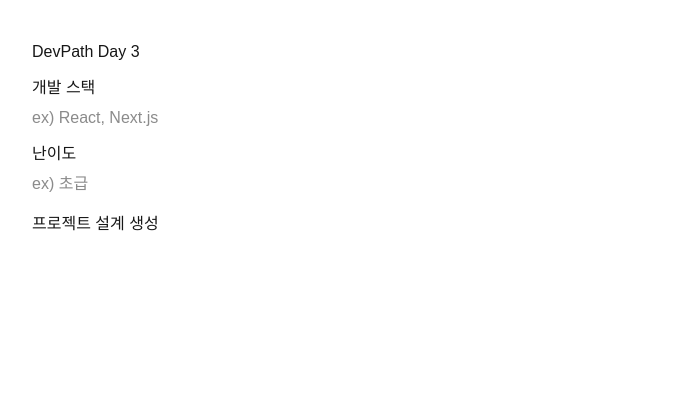
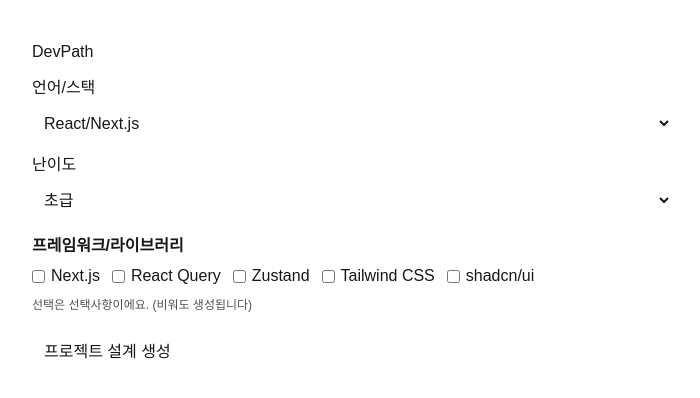
Before and after one commit to RootPark98/devPath, a Next.js app: page / in a window 1280 px wide. Shown: the top 398 px of the page, without its empty margins (8-708 px from the left). Built offline with nearby package versions, Linux system fonts and the light colour scheme.

Commit message:
UI 개선, 예외처리
UI 개선과 예외 처리, 드롭다운 형식으로 변형, 마크다운 처리

```diff
--- a/app/api/generate/route.ts
+++ b/app/api/generate/route.ts
@@ -1,8 +1,24 @@
 import { NextResponse } from "next/server";
 
+const LANGUAGES = ["React/Next.js", "Python", "Java", "C++", "C#", "Go"] as const;
+type Language = (typeof LANGUAGES)[number];
+
+const LEVELS = ["초급", "중급", "고급"] as const;
+type Level = (typeof LEVELS)[number];
+
+const FRAMEWORKS_BY_LANGUAGE: Record<Language, readonly string[]> = {
+  "React/Next.js": ["Next.js", "React Query", "Zustand", "Tailwind CSS", "shadcn/ui"],
+  Python: ["FastAPI", "Django", "Flask", "SQLAlchemy", "Celery"],
+  Java: ["Spring Boot", "JPA(Hibernate)", "QueryDSL", "JUnit", "Gradle"],
+  "C++": ["STL", "CMake", "Catch2", "fmt", "spdlog"],
+  "C#": [".NET", "ASP.NET Core", "Entity Framework Core", "xUnit", "Serilog"],
+  Go: ["Gin", "Fiber", "GORM", "sqlc", "Zap"],
+} as const;
+
 type RequestBody = {
-  stack: string;
-  level: string;
+  language: Language;
+  level: Level;
+  frameworks: string[];
 };
 
 type GeneratedPlan = {
@@ -10,12 +26,23 @@
   oneLiner: string;
   mvpFeatures: string[];
   buildSteps: string[];
-  readmeDraft: string; // 순수 텍스트
+  readmeDraft: string; // ✅ Markdown 허용
   interviewPoints: string[];
 };
 
+function isLanguage(x: any): x is Language {
+  return LANGUAGES.includes(x);
+}
+function isLevel(x: any): x is Level {
+  return LEVELS.includes(x);
+}
+
 function isNonEmptyStringArray(v: unknown): v is string[] {
-  return Array.isArray(v) && v.length > 0 && v.every((x) => typeof x === "string" && x.trim().length > 0);
+  return (
+    Array.isArray(v) &&
+    v.length > 0 &&
+    v.every((x) => typeof x === "string" && x.trim().length > 0)
+  );
 }
 
 function validatePlan(plan: any): plan is GeneratedPlan {
@@ -34,9 +61,29 @@
   );
 }
 
+function sanitizeFrameworks(language: Language, frameworks: unknown): string[] {
+  const allowed = new Set(FRAMEWORKS_BY_LANGUAGE[language]);
+  if (!Array.isArray(frameworks)) return [];
+  return frameworks
+    .filter((f) => typeof f === "string")
+    .map((s) => s.trim())
+    .filter((s) => s.length > 0 && allowed.has(s));
+}
+
 export async function POST(request: Request) {
   try {
-    const body: RequestBody = await request.json();
+    const raw = await request.json();
+
+    // ✅ 서버에서도 입력 강제 (프론트만 믿지 않기)
+    if (!isLanguage(raw?.language) || !isLevel(raw?.level)) {
+      return NextResponse.json({ error: "잘못된 입력값입니다." }, { status: 400 });
+    }
+
+    const body: RequestBody = {
+      language: raw.language,
+      level: raw.level,
+      frameworks: sanitizeFrameworks(raw.language, raw.frameworks),
+    };
 
     const apiKey = process.env.GEMINI_API_KEY;
     if (!apiKey) {
@@ -46,18 +93,22 @@
       );
     }
 
+    const frameworksLine =
+      body.frameworks.length > 0 ? body.frameworks.join(", ") : "선택 없음";
+
     const prompt = `
 너는 개발자 취준생을 위한 전문 포트폴리오 프로젝트 설계자다.
 단순한 토이 프로젝트가 아니라, 실제 실무에서 겪는 고민(데이터 흐름, 상태 관리, 예외 처리, 성능/확장성, 유지보수)을 드러낼 수 있는 프로젝트를 설계한다.
 
 출력 언어 규칙:
 - 모든 문자열 값(projectTitle, oneLiner, mvpFeatures, buildSteps, readmeDraft, interviewPoints)은 반드시 한국어로 작성한다.
-- 기술 용어(React, Next.js, REST, API, DB 등)는 관례적으로 영어 표기를 유지해도 된다. 단, 문장은 한국어로 작성한다.
-- 약어는 첫 등장에만 한국어로 한 번 풀어서 쓴다(예: CSR(클라이언트 사이드 렌더링)).
+- 기술 용어(${body.language}, ${frameworksLine}, REST, API, DB 등)는 관례적으로 영어 표기를 유지해도 된다. 단, 문장은 한국어로 작성한다.
+- README는 Markdown 형식을 사용하여 가독성 있게 작성한다.
 
 사용자 입력:
-- 개발 스택: ${body.stack}
-- 난이도: ${body.level} (이 수준에 맞는 기술적 복잡도를 반드시 반영)
+- 언어/스택: ${body.language}
+- 난이도: ${body.level}
+- 프레임워크/라이브러리(선택): ${frameworksLine}
 
 아래 스키마에 맞는 결과를 생성하라:
 {
@@ -74,16 +125,16 @@
 - 난이도 반영:
   - 초급: 과도한 멀티스택/복잡한 인프라를 요구하지 말고, 핵심 스택 중심으로 완주 가능한 범위로 설계한다.
   - 중급: 설계/확장성/성능/테스트 중 1~2개를 명확히 포함한다.
+  - 고급: 운영/모니터링/성능/보안 중 2개 이상을 포함하고 트레이드오프를 명확히 한다.
 - mvpFeatures는 5~7개:
   - 단순 기능 나열이 아니라, "어떻게 구현하는지"가 드러나게 쓴다.
-  - 사용자의 스택을 100% 활용하는 형태로 작성한다.
+  - 사용자의 언어/스택과 선택한 프레임워크를 최대한 활용한다(선택이 없으면 언어/스택 중심).
 - buildSteps는 6~10단계:
   - 초기 세팅 → 핵심 구현 → 예외 처리/검증 → 테스트(간단해도 됨) → 배포/운영 고려 순서로 포함한다.
 - readmeDraft는 마크다운을 쓰지 말고, 순수 텍스트로 작성한다.
   - 포함 항목: 개요 / 주요 기능 / 기술 스택 / 실행 방법 / 폴더 구조 / 개선 아이디어
 - interviewPoints는 최소 5개:
   - 기술 선택 이유, 트레이드오프, 구조/아키텍처 선택 근거를 묻는 질문 위주로 작성한다.
-  - 예: "왜 A 대신 B를 선택했나요?", "이 구조의 장단점은?", "성능/확장성 이슈는 어떻게 대응했나요?"
 `.trim();
 
     const url =
@@ -97,13 +148,22 @@
         contents: [{ role: "user", parts: [{ text: prompt }] }],
         generationConfig: {
           response_mime_type: "application/json",
-          temperature: 0.6,
+          temperature: 0.4, // ✅ 제품화: 일관성 조금 더 강화
         },
       }),
     });
 
+    // ✅ 429 처리
     if (!resp.ok) {
       const errText = await resp.text();
+
+      if (resp.status === 429) {
+        return NextResponse.json(
+          { error: "요청이 너무 많습니다. 잠시 후 다시 시도해주세요." },
+          { status: 429 }
+        );
+      }
+
       console.error("Gemini status:", resp.status);
       console.error("Gemini error:", errText);
       return NextResponse.json(
@@ -114,9 +174,8 @@
 
     const json = await resp.json();
 
-    // response_mime_type을 써도 보통 text 필드로 "JSON 문자열"이 들어옵니다.
-    const rawText: string =
-      json?.candidates?.[0]?.content?.parts?.[0]?.text ?? "";
+    // response_mime_type 사용 시에도 보통 text에 JSON 문자열이 들어오는 경우가 많음
+    const rawText: string = json?.candidates?.[0]?.content?.parts?.[0]?.text ?? "";
 
     if (!rawText || typeof rawText !== "string") {
       return NextResponse.json(
@@ -128,6 +187,11 @@
     let parsed: unknown;
     try {
       parsed = JSON.parse(rawText);
+
+      // ✅ Gemini가 가끔 [{...}] 형태로 주는 경우가 있어 보정
+      if (Array.isArray(parsed)) {
+        parsed = parsed[0] ?? null;
+      }
     } catch (e: any) {
       return NextResponse.json(
         { error: "Gemini JSON 파싱 실패", detail: String(e?.message ?? e), raw: rawText },
@@ -136,10 +200,24 @@
     }
 
     if (!validatePlan(parsed)) {
-      return NextResponse.json(
-        { error: "Gemini JSON 스키마 검증 실패", raw: parsed },
-        { status: 500 }
-      );
+      // return NextResponse.json(
+      //   { error: "Gemini JSON 스키마 검증 실패", raw: parsed },
+      //   { status: 500 }
+      // );
+
+      console.error("Schema validation failed. Parsed:", parsed);
+  console.error("Schema validation failed. RawText:", rawText);
+
+  return NextResponse.json(
+    {
+      error: "Gemini JSON 스키마 검증 실패",
+      hint:
+        "Gemini가 projectTitle/oneLiner/mvpFeatures/buildSteps/readmeDraft/interviewPoints 중 일부를 누락했거나 타입이 다릅니다.",
+      raw: parsed,
+      rawText,
+    },
+    { status: 500 }
+  );
     }
 
     return NextResponse.json(parsed);
--- a/app/page.tsx
+++ b/app/page.tsx
@@ -1,6 +1,7 @@
 "use client";
 
-import { useState } from "react";
+import ReactMarkdown from "react-markdown";
+import { useMemo, useState } from "react";
 
 type GeneratedPlan = {
   projectTitle: string;
@@ -11,12 +12,65 @@
   interviewPoints: string[];
 };
 
+
+// ✅ 고정 옵션(제품화 포인트)
+const LANGUAGES = ["React/Next.js", "Python", "Java", "C++", "C#", "Go"] as const;
+type Language = (typeof LANGUAGES)[number];
+
+const LEVELS = ["초급", "중급", "고급"] as const;
+type Level = (typeof LEVELS)[number];
+
+// ✅ 언어별 프레임워크/라이브러리 옵션(체크박스)
+const FRAMEWORKS_BY_LANGUAGE: Record<Language, readonly string[]> = {
+  "React/Next.js": ["Next.js", "React Query", "Zustand", "Tailwind CSS", "shadcn/ui"],
+  Python: ["FastAPI", "Django", "Flask", "SQLAlchemy", "Celery"],
+  Java: ["Spring Boot", "JPA(Hibernate)", "QueryDSL", "JUnit", "Gradle"],
+  "C++": ["STL", "CMake", "Catch2", "fmt", "spdlog"],
+  "C#": [".NET", "ASP.NET Core", "Entity Framework Core", "xUnit", "Serilog"],
+  Go: ["Gin", "Fiber", "GORM", "sqlc", "Zap"],
+} as const;
+
 export default function Home() {
-  const [stack, setStack] = useState("");
-  const [level, setLevel] = useState("");
+  // ✅ 입력값: 드롭다운으로 강제
+  const [language, setLanguage] = useState<Language>("React/Next.js");
+  const [level, setLevel] = useState<Level>("초급");
+
+  // ✅ 프레임워크: 체크박스 선택 결과
+  const [frameworks, setFrameworks] = useState<string[]>([]);
+
+  // ✅ UX 상태
   const [loading, setLoading] = useState(false);
   const [plan, setPlan] = useState<GeneratedPlan | null>(null);
   const [error, setError] = useState<string | null>(null);
+
+  // ✅ 언어가 바뀌면, 가능한 프레임워크 목록도 바뀜
+  const availableFrameworks = useMemo(() => {
+    return FRAMEWORKS_BY_LANGUAGE[language];
+  }, [language]);
+
+  // ✅ 언어 변경 시: 기존 체크가 새 언어 옵션에 없으면 제거
+  const handleLanguageChange = (next: Language) => {
+    setLanguage(next);
+    const nextSet = new Set(FRAMEWORKS_BY_LANGUAGE[next]);
+    setFrameworks((prev) => prev.filter((f) => nextSet.has(f)));
+  };
+
+  const toggleFramework = (name: string) => {
+    setFrameworks((prev) => {
+      if (prev.includes(name)) return prev.filter((x) => x !== name);
+      return [...prev, name];
+    });
+  };
+
+  // ✅ 복사 기능
+  const copyToClipboard = async (text: string) => {
+    try{
+      await navigator.clipboard.writeText(text);
+      alert("복사 완료!");
+    } catch{
+      alert("복사 실패");
+    }
+  };
 
   const handleSubmit = async () => {
     setLoading(true);
@@ -27,7 +81,7 @@
       const res = await fetch("/api/generate", {
         method: "POST",
         headers: { "Content-Type": "application/json" },
-        body: JSON.stringify({ stack, level }),
+        body: JSON.stringify({ language, level, frameworks }),
       });
 
       if (!res.ok) {
@@ -44,36 +98,71 @@
     }
   };
 
+  const canSubmit = !loading && !!language && !!level;
+
   return (
     <main style={{ padding: 40, maxWidth: 720 }}>
-      <h1>DevPath Day 3</h1>
+      <h1>DevPath</h1>
 
+      {/* ✅ 언어/스택 드롭다운 */}
       <div style={{ marginTop: 12 }}>
-        <label>개발 스택</label>
-        <input
-          value={stack}
-          onChange={(e) => setStack(e.target.value)}
-          placeholder="ex) React, Next.js"
-          style={{ display: "block", width: "100%", marginTop: 6 }}
-        />
+        <label>언어/스택</label>
+        <select
+          value={language}
+          onChange={(e) => handleLanguageChange(e.target.value as Language)}
+          style={{ display: "block", width: "100%", marginTop: 6, padding: 8 }}
+        >
+         {LANGUAGES.map((l) => (
+            <option key={l} value={l}>
+              {l}
+            </option>
+          ))}
+        </select>
       </div>
 
+      {/* ✅ 난이도 드롭다운 */}
       <div style={{ marginTop: 12 }}>
         <label>난이도</label>
-        <input
+        <select
           value={level}
-          onChange={(e) => setLevel(e.target.value)}
-          placeholder="ex) 초급"
-          style={{ display: "block", width: "100%", marginTop: 6 }}
-        />
+          onChange={(e) => setLevel(e.target.value as Level)}
+          style={{ display: "block", width: "100%", marginTop: 6, padding: 8 }}
+        >
+        {LEVELS.map((lv) => (
+            <option key={lv} value={lv}>
+              {lv}
+            </option>
+          ))}
+        </select>
       </div>
 
+      {/* ✅ 프레임워크 체크박스 */}
+      <div style={{ marginTop: 16 }}>
+        <div style={{ fontWeight: 600, marginBottom: 6 }}>프레임워크/라이브러리</div>
+        <div style={{ display: "flex", flexWrap: "wrap", gap: 12 }}>
+          {availableFrameworks.map((fw) => (
+            <label key={fw} style={{ display: "flex", alignItems: "center", gap: 6 }}>
+              <input
+                type="checkbox"
+                checked={frameworks.includes(fw)}
+                onChange={() => toggleFramework(fw)}
+              />
+              {fw}
+            </label>
+          ))}
+        </div>
+        <div style={{ marginTop: 8, fontSize: 12, opacity: 0.75 }}>
+          선택은 선택사항이에요. (비워도 생성됩니다)
+        </div>
+      </div>
+
+      {/* ✅ 로딩 UX */}
       <button
-        style={{ marginTop: 16 }}
+        style={{ marginTop: 16, padding: "10px 12px" }}
         onClick={handleSubmit}
-        disabled={loading || !stack || !level}
+        disabled={!canSubmit}
       >
-        {loading ? "생성 중..." : "프로젝트 설계 생성"}
+        {loading ? "AI가 설계 중입니다..." : "프로젝트 설계 생성"}
       </button>
 
       {error && (
@@ -82,6 +171,41 @@
 
       {plan && (
         <div style={{ marginTop: 24 }}>
+          {/* ✅ 전체 복사 */}
+          <button
+            style={{ marginBottom: 12, padding: "8px 10px" }}
+            onClick={() =>
+              copyToClipboard(
+                `
+[입력]
+- 언어/스택: ${language}
+- 난이도: ${level}
+- 프레임워크/라이브러리: ${frameworks.length ? frameworks.join(", ") : "(선택 없음)"}
+
+[제목]
+${plan.projectTitle}
+
+[한 줄 소개]
+${plan.oneLiner}
+
+[MVP 기능]
+${plan.mvpFeatures.join("\n")}
+
+[구현 단계]
+${plan.buildSteps.join("\n")}
+
+[README]
+${plan.readmeDraft}
+
+[면접 포인트]
+${plan.interviewPoints.join("\n")}
+                `.trim()
+              )
+            }
+          >
+            전체 복사
+          </button>
+
           <h2>{plan.projectTitle}</h2>
           <p>{plan.oneLiner}</p>
 
@@ -99,8 +223,26 @@
             ))}
           </ol>
 
-          <h3 style={{ marginTop: 16 }}>README 초안</h3>
-          <pre style={{ whiteSpace: "pre-wrap" }}>{plan.readmeDraft}</pre>
+          <h3 style={{ marginTop: 16 }}>README</h3>
+
+          <div
+            style={{
+              border: "1px solid #ddd",
+              borderRadius: 8,
+              padding: 12,
+              marginTop: 8,
+            }}
+          >
+            <ReactMarkdown>{plan.readmeDraft}</ReactMarkdown>
+          </div>
+
+          {/* ✅ README만 복사 */}
+          <button
+            style={{ marginTop: 8, padding: "8px 10px" }}
+            onClick={() => copyToClipboard(plan.readmeDraft)}
+          >
+            README만 복사
+          </button>
 
           <h3 style={{ marginTop: 16 }}>면접 포인트</h3>
           <ul>
--- a/package.json
+++ b/package.json
@@ -11,7 +11,8 @@
   "dependencies": {
     "next": "16.1.6",
     "react": "19.2.3",
-    "react-dom": "19.2.3"
+    "react-dom": "19.2.3",
+    "react-markdown": "^10.1.0"
   },
   "devDependencies": {
     "@tailwindcss/postcss": "^4",
```
Also changed, not shown: 1 other file (tests, documents, lock files or other folders).
